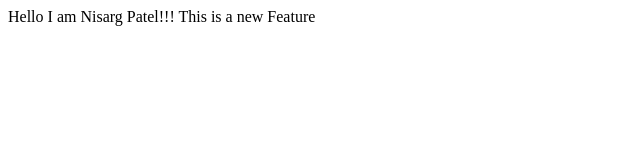
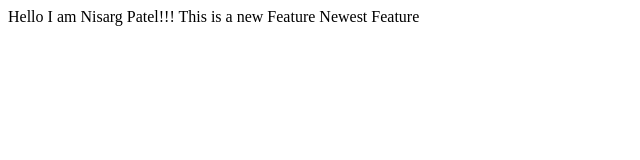
Before and after one commit to NisargPatel03/LocalRepso, a plain HTML site: page INDEX.html in a window 1280 px wide. Shown: the whole page, without its empty margins (0-640 px from the left). Drawn offline with Linux system fonts and the light colour scheme.

Commit message:
New Feature

```diff
--- a/INDEX.html
+++ b/INDEX.html
@@ -1,4 +1,5 @@
 <p>
     Hello I am Nisarg Patel!!!
     This is a new Feature
+    Newest Feature
 </p>
```
